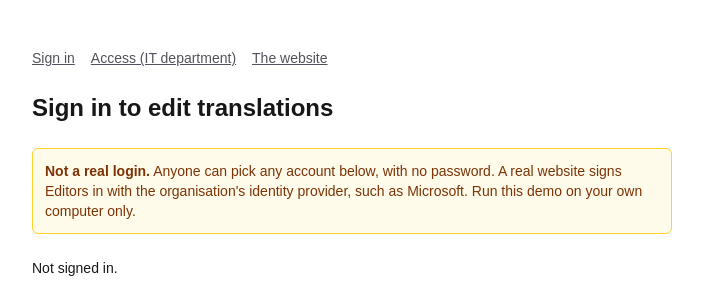
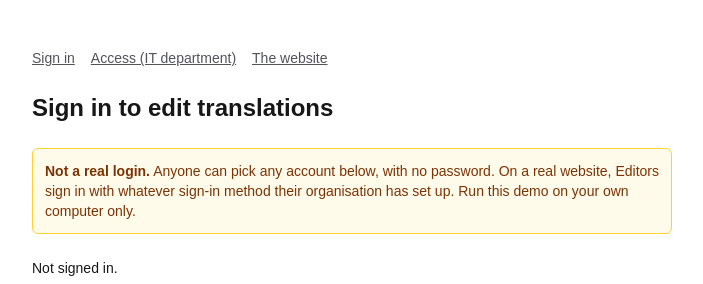
Before and after one commit to intl-tms/demo-app, a Next.js app in the folder apps/web/: page /editors/sign-in in a window 1280 px wide. Shown: the top 284 px of the page, without its empty margins (288-991 px from the left). Built offline with nearby package versions, Linux system fonts and the light colour scheme; no server answers; what @intl-tms/core would draw is missing.

Commit message:
fix(editors): the sign-in page names no identity provider

```diff
--- a/apps/web/src/app/editors/sign-in/page.tsx
+++ b/apps/web/src/app/editors/sign-in/page.tsx
@@ -4,8 +4,8 @@ import {provider} from '@/editors';
 import {signInAs} from '../actions';
 import {CurrentEditor, FakeNotice, Nav, primaryButton} from '../parts';
 
-// The sign-in page of the login for Editors. With a real identity provider
-// this is one "Sign in with Microsoft" button; the demo lists its stand-in
+// The sign-in page of the login for Editors. On a real website this is the
+// sign-in method the organisation has set up; the demo lists its stand-in
 // accounts instead.
 export default function SignInPage() {
   return (
@@ -13,8 +13,8 @@ export default function SignInPage() {
       <Nav />
       <h1 className="text-2xl font-semibold">Sign in to edit translations</h1>
       <FakeNotice>
-        Anyone can pick any account below, with no password. A real website signs Editors in with the
-        organisation&apos;s identity provider, such as Microsoft.
+        Anyone can pick any account below, with no password. On a real website, Editors sign in with
+        whatever sign-in method their organisation has set up.
       </FakeNotice>
       <Suspense fallback={<p className="text-sm">…</p>}>
         <CurrentEditor />
```
